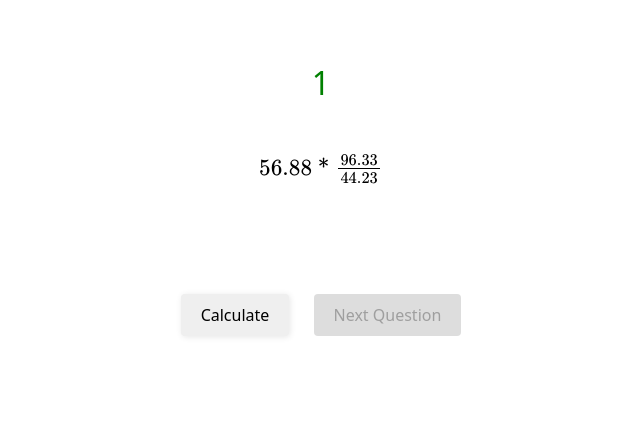
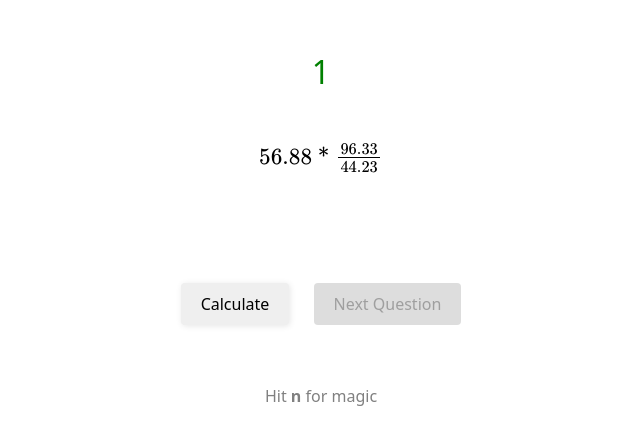
Before and after one commit to sickboydroid/CalcPro, a plain HTML site: page index.html in a window 1280 px wide. Shown: the part 172-616 px from the top of the page, without its empty margins (319-959 px from the left). Drawn offline with nearby package versions, Linux system fonts and the light colour scheme.

Commit message:
add tip for using shortcut key

```diff
--- a/index.html
+++ b/index.html
@@ -26,5 +26,6 @@
       <button id="calculate">Calculate</button>
       <button id="next" disabled>Next Question</button>
     </div>
+    <div class="tip">Hit <strong>n</strong> for magic</div>
   </body>
 </html>
--- a/style.css
+++ b/style.css
@@ -38,7 +38,7 @@ button {
 }
 
 #question {
-    height: 40px;
+  height: 40px;
 }
 
 #answer {
@@ -61,11 +61,15 @@ button {
 }
 
 .question-count span.count {
-    font-size: 2rem;
-    color: green;
-    transition: all 500ms;
+  font-size: 2rem;
+  color: green;
+  transition: all 500ms;
 }
 
 button:disabled {
-    box-shadow: none;
+  box-shadow: none;
 }
+
+.tip {
+  color: gray;
+}
```
